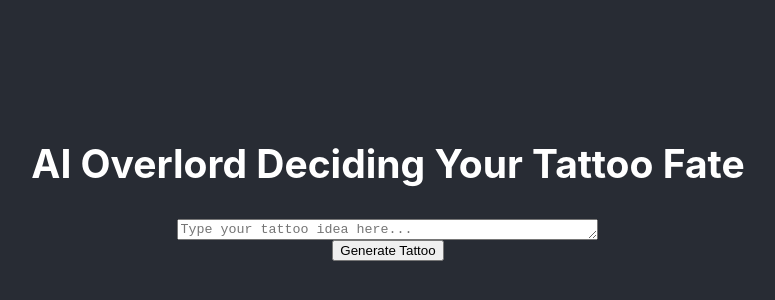
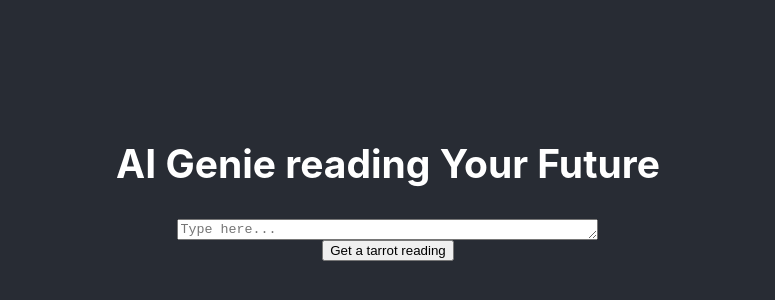
Before and after one commit to defreeze/AI-tarot-reading, a React (Create React App) app: page / in a window 1280 px wide. Shown: the part 208-508 px from the top of the page, without its empty margins (252-1027 px from the left). Built offline with nearby package versions, Linux system fonts and the light colour scheme; no server answers.

Commit message:
change to tarrot theme

```diff
--- a/src/components/ImageGenerator.js
+++ b/src/components/ImageGenerator.js
@@ -6,7 +6,7 @@ function ImageGenerator() {
     const [prompt, setPrompt] = useState("");
     const [result, setResult] = useState("");
     const [loading, setLoading] = useState(false);
-    const [placeholder, setPlaceholder] = useState("Type your tattoo idea here...");
+    const [placeholder, setPlaceholder] = useState("Type here...");
 
     // Initialize OpenAI with your API key
     //const openai = new OpenAI(process.env.REACT_APP_OPENAI_API_KEY);
@@ -15,7 +15,7 @@ function ImageGenerator() {
 
 
     const generateImage = async () => {
-        setPlaceholder(`Tattoo for ${prompt}...`);
+        setPlaceholder(`Tarrot reading for ${prompt}...`);
         setLoading(true);
 
         try {
@@ -26,7 +26,7 @@ function ImageGenerator() {
                     'Authorization': `Bearer ${process.env.REACT_APP_OPENAI_API_KEY}`
                 },
                 body: JSON.stringify({
-                    prompt: `line art tattoo. white background, white border, black lines: ${prompt}`,
+                    prompt: `Digital art, visualise a person un-gendered in a spiritual tarrot card environment based on this prompt: ${prompt}`,
                     n: 1,
                     size: "512x512",
                 })
@@ -49,10 +49,10 @@ function ImageGenerator() {
     return (
         <div className="container">
             {loading ? (
-                <h3>Generating tattoo, please wait...</h3>
+                <h3>Shuffeling cards, please wait...</h3>
             ) : (
                 <>
-                    <h2>AI Overlord Deciding Your Tattoo Fate</h2>
+                    <h2>AI Genie reading Your Future</h2>
                     <div className="input-wrapper">
                         <textarea
                             className="app-input"
@@ -61,11 +61,11 @@ function ImageGenerator() {
                             rows="1"
                             cols="50"
                         />
-                        <button onClick={generateImage}>Generate Tattoo</button>
+                        <button onClick={generateImage}>Get a tarrot reading</button>
                     </div>
 
                     {result.length > 0 && (
-                        <img className="result-image" src={result} alt="Generated Tattoo" />
+                        <img className="result-image" src={result} alt="Generated reading" />
                     )}
                 </>
             )}
```
